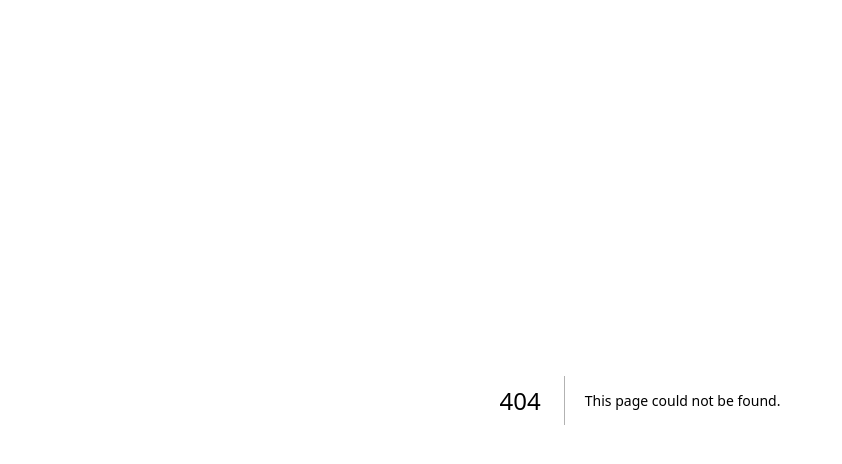
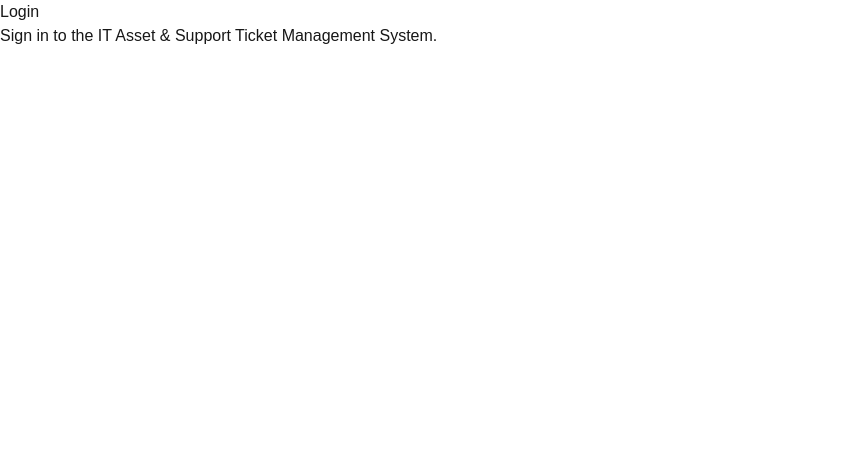
Before and after one commit to dhairya6570/Semester-6-Capstone-Project, a Next.js app in the folder frontend/: page /login in a window 1280 px wide. Before the commit this address had no page. Shown: the top 464 px of the page, without its empty margins (0-842 px from the left). Built offline with nearby package versions, Linux system fonts and the light colour scheme.

Commit message:
feat: add frontend login page

```diff
--- /dev/null
+++ b/frontend/src/app/login/page.tsx
@@ -0,0 +1,8 @@
+export default function LoginPage() {
+  return (
+    <main>
+      <h1>Login</h1>
+      <p>Sign in to the IT Asset & Support Ticket Management System.</p>
+    </main>
+  );
+}
```
